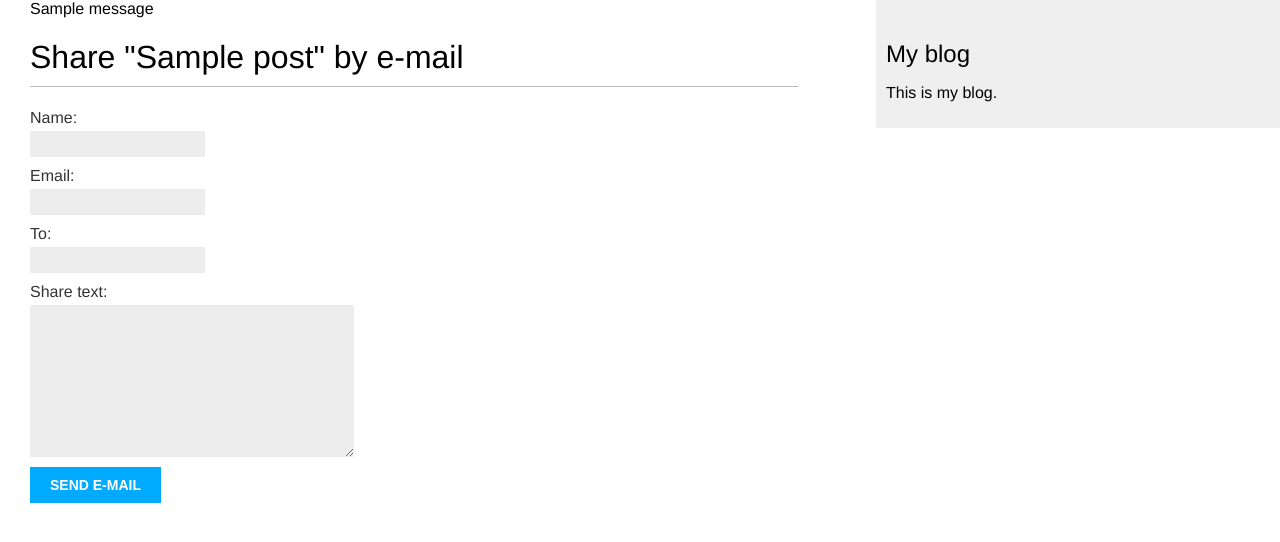
After one commit to pravintp/my-blog, a Django app: page /blog/1/share/ in a window 1280 px wide. The commit adds this page. Shown: the top 542 px of the page. Run offline with Django 3.2, Linux system fonts and the light colour scheme; tables that the repository leaves empty hold one stand-in row (values such as "Sample post"); one stand-in notice (Sample message) is shown.

Commit message:
Add support to share post by email

```diff
--- /dev/null
+++ b/mysite/blog/forms.py
@@ -0,0 +1,8 @@
+from django import forms
+
+
+class EmailPostForm(forms.Form):
+    name = forms.CharField(max_length=25)
+    email = forms.EmailField()
+    to = forms.EmailField()
+    share_text = forms.CharField(required=False, widget=forms.Textarea)
--- a/mysite/blog/templates/blog/post/detail.html
+++ b/mysite/blog/templates/blog/post/detail.html
@@ -8,4 +8,9 @@
     Published {{ post.publish }} by {{ post.author }}
   </p>
   {{ post.body|linebreaks }}
+  <p>
+    <a href="{% url "blog:post_share" post.id %}">
+      Share this post
+    </a>
+  </p>
 {% endblock %}
--- /dev/null
+++ b/mysite/blog/templates/blog/post/share.html
@@ -0,0 +1,16 @@
+{% extends "blog/base.html" %}
+
+{% block title %}Share a post{% endblock %}
+{% block content %}
+    {% if messages %}
+        {% for message in messages %}
+            {{ message|safe }}
+        {% endfor %}
+    {% endif %}
+    <h1>Share "{{ post.title }}" by e-mail</h1>
+    <form method="post">
+      {{ form.as_p }}
+      {% csrf_token %}
+      <input type="submit" value="Send e-mail">
+    </form>
+{% endblock %}
--- a/mysite/blog/urls.py
+++ b/mysite/blog/urls.py
@@ -12,4 +12,5 @@ urlpatterns = [
         views.post_detail,
         name="post_detail",
     ),
+    path("<int:post_id>/share/", views.post_share, name="post_share"),
 ]
--- a/mysite/blog/views.py
+++ b/mysite/blog/views.py
@@ -1,7 +1,10 @@
 from django.shortcuts import render, get_object_or_404
 from django.views.generic import ListView
+from django.contrib import messages
 
 from .models import Post
+from .forms import EmailPostForm
+from .utils import share_post_by_email
 
 
 class PostListView(ListView):
@@ -21,3 +24,26 @@ def post_detail(request, year, month, day, post):
         publish__day=day,
     )
     return render(request, "blog/post/detail.html", {"post": post})
+
+
+def post_share(request, post_id):
+    post = get_object_or_404(Post, id=post_id, status="published")
+    if request.method == "POST":
+        form = EmailPostForm(request.POST)
+        if form.is_valid():
+            share_post_by_email(
+                post,
+                form.cleaned_data["name"],
+                form.cleaned_data["share_text"],
+                form.cleaned_data["to"],
+            )
+            messages.success(
+                request, f"{post.title} was successfully sent to {form.to}"
+            )
+            return render(request, "blog/post/share.html", {"post": post, "form": form})
+
+        messages.error(request, "Error sending mail")
+        return render(request, "blog/post/share.html", {"post": post, "form": form})
+
+    form = EmailPostForm()
+    return render(request, "blog/post/share.html", {"post": post, "form": form})
```
Also changed, not shown: mysite/blog/utils.py (added, +8 -0 lines).
